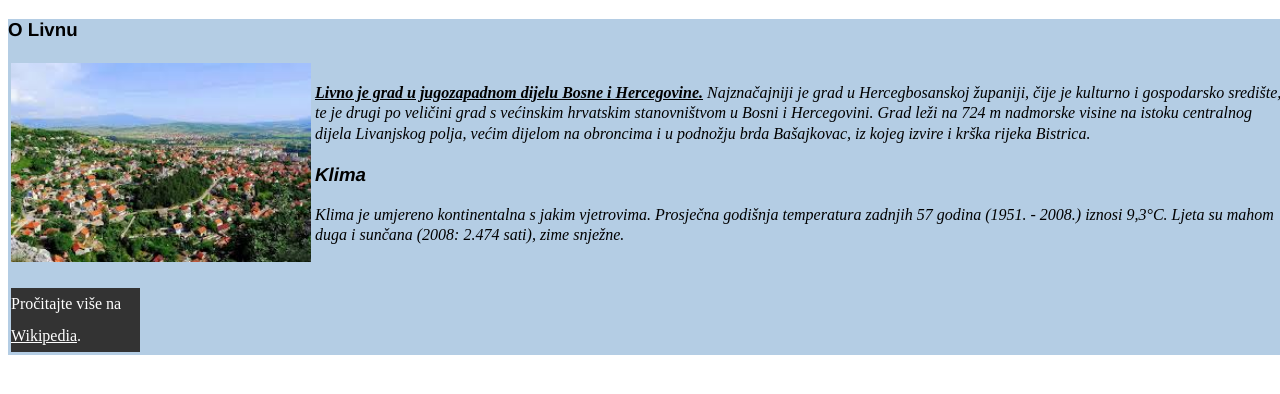
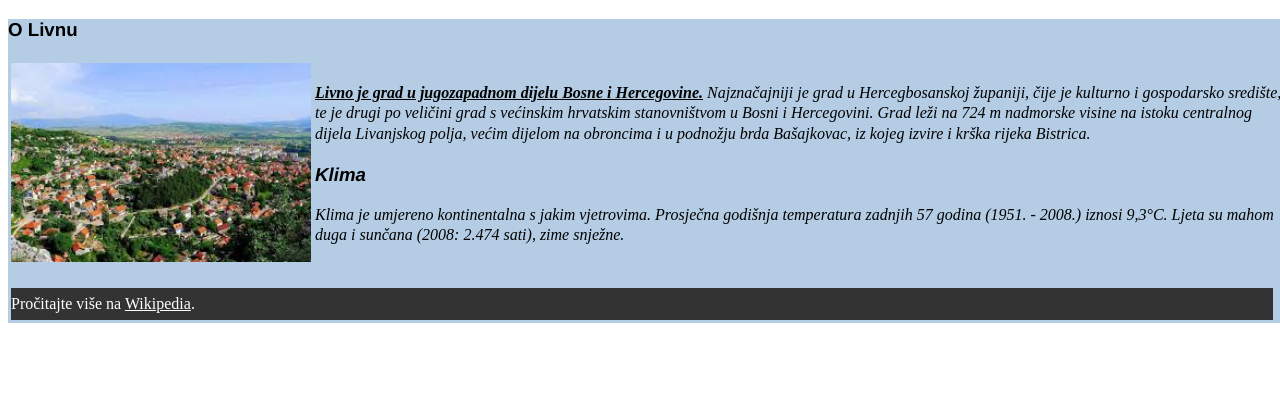
Before and after one commit to Mateamihaljevic/Kontrolnii, a plain HTML site: page index.html in a window 1280 px wide. Shown: the part 62-456 px from the top of the page. Drawn offline with Linux system fonts and the light colour scheme.

Commit message:
Update index.html

```diff
--- a/index.html
+++ b/index.html
@@ -23,9 +23,9 @@
         }
         #link {
             background-color: #333;
-            width:70%;
+            width:686%;
             line-height:200%;
-            padding:7 px
+            padding:7 px;
 
         }
         .p {
```
